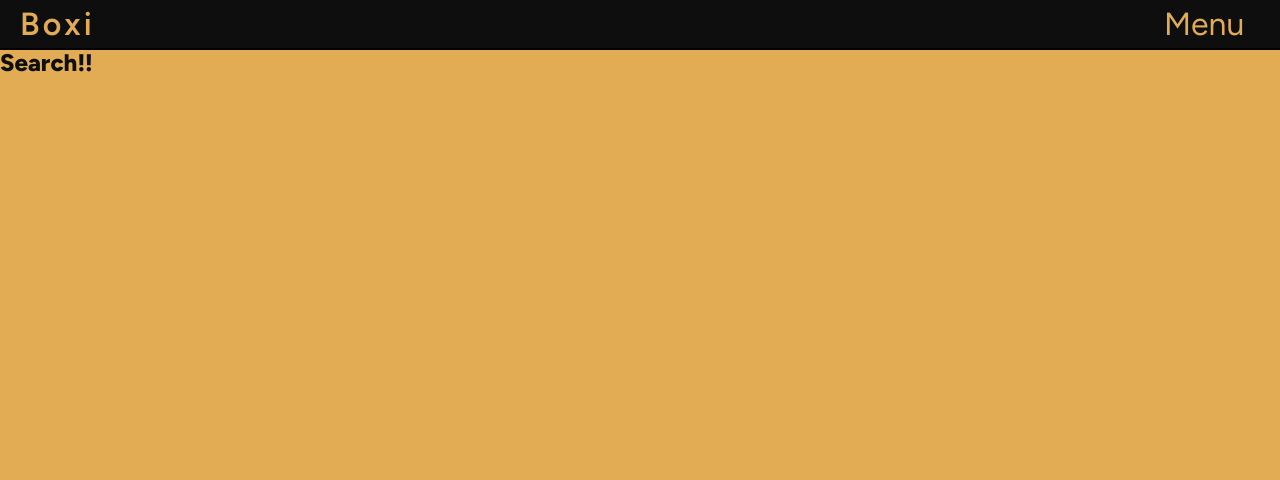
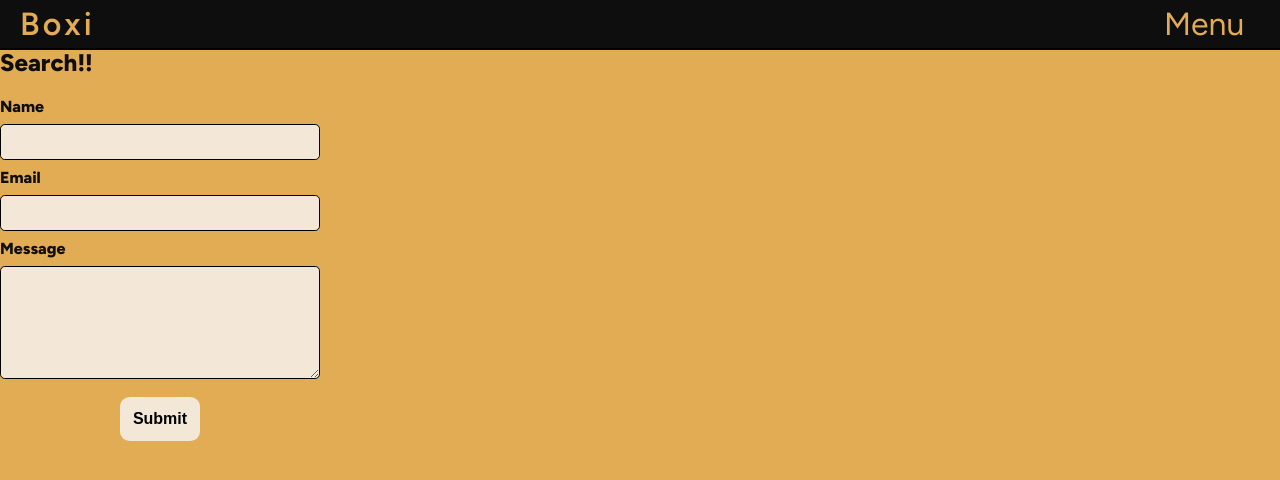
Before and after one commit to chrstphrddtz/boxi, a Next.js app: page /search in a window 1280 px wide. Shown: the top 480 px of the page. Built offline with nearby package versions, Linux system fonts and the light colour scheme; no server answers; the database is empty.

Commit message:
change Form to ContactForm

```diff
--- a/components/Card.tsx
+++ b/components/Card.tsx
@@ -13,7 +13,6 @@ const Article = styled.article`
   /* padding: 5px; */
   /* margin: 10px; */
   &:hover {
-    /* border: 2px solid black; */
     /* background-color: rgba(226, 172, 85, 80%); */
     background-color: #0F0E0E;
     color: #e2ac55;
--- a/components/Form.tsx
+++ b/components/ContactForm.tsx
@@ -30,7 +30,7 @@ const TextArea = styled.textarea`
   font-size: 1rem;
 `;
 
-export default function Form({ onSubmit, formName }: any) {
+export default function ContactForm({ onSubmit, formName }: any) {
   const router = useRouter();
   function handleSubmit(event: any) {
     event.preventDefault();
--- a/components/OfferView.tsx
+++ b/components/OfferView.tsx
@@ -1,7 +1,7 @@
 import styled from "styled-components";
 import { StyledImage } from "./StyledImage";
 import { StyledLink } from "./StyledLink";
-import Form from "./Form";
+import ContactForm from "./ContactForm";
 
 const Article = styled.article`
   display: flex;
@@ -64,7 +64,7 @@ export default function OfferView({ user }: any) {
       </TopContainer>
       <Paragraph>{user.description}</Paragraph>
       <FormContainer>
-        <Form onSubmit={contactUser} formName={"contact-user"} />
+        <ContactForm onSubmit={contactUser} formName={"contact-user"} />
       </FormContainer>
     </Article>
   );
--- a/src/pages/search.tsx
+++ b/src/pages/search.tsx
@@ -2,6 +2,8 @@ import { useRouter } from "next/router";
 import useSWR from "swr";
 import { useState } from "react";
 import styled from "styled-components";
+
+import Form from "../../components/ContactForm";
 
 const SearchContainer = styled.article`
 
@@ -44,6 +46,7 @@ export default function Search() {
   return (
     <SearchContainer>
       <h1>Search!!</h1>
+      <Form></Form>
     </SearchContainer>
   )
 
```
